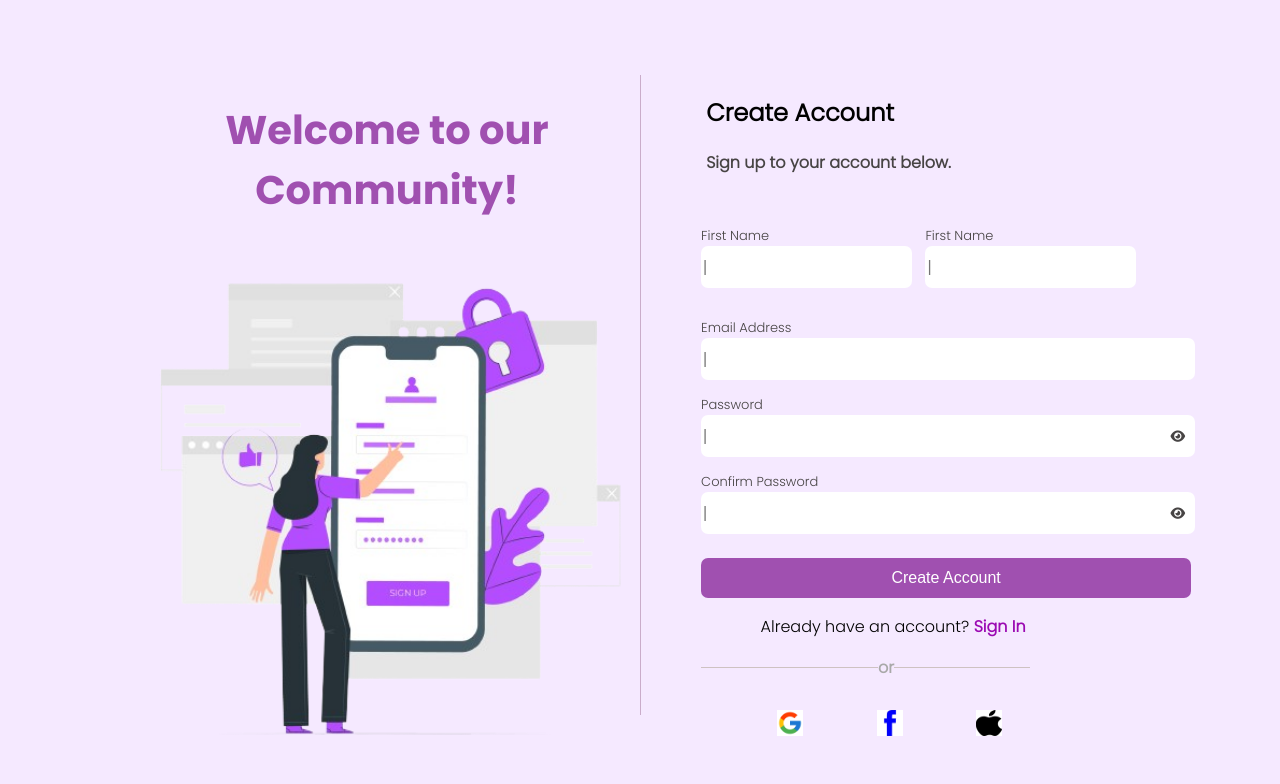
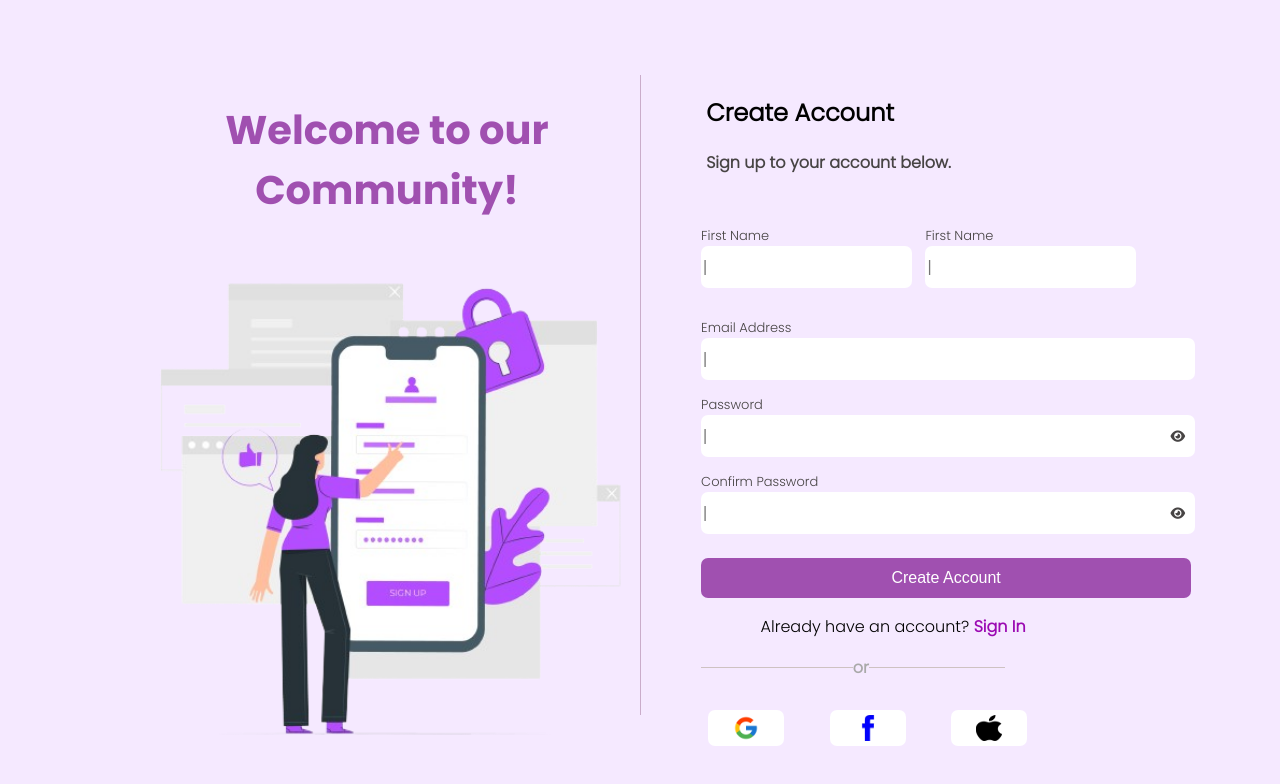
Before and after one commit to arsemagebremichael/SignUp_Page, a plain HTML site: page index.html in a window 1280 px wide. Drawn offline with Linux system fonts and the light colour scheme.

Commit message:
color changes and code edits

```diff
--- a/index.html
+++ b/index.html
@@ -6,7 +6,7 @@
     <link rel="stylesheet" href="style.css">
     <link rel="stylesheet" href="https://cdnjs.cloudflare.com/ajax/libs/font-awesome/6.4.0/css/all.min.css" integrity="sha512-iecdLmaskl7CVkqkXNQ/ZH/XLlvWZOJyj7Yy7tcenmpD1ypASozpmT/E0iPtmFIB46ZmdtAc9eNBvH0H/ZpiBw==" crossorigin="anonymous" referrerpolicy="no-referrer" />
 
-    <title>Document</title>
+    <title>Purple Sign Up page</title>
 </head>
 <body>
 <!-- #Container-->
@@ -60,11 +60,11 @@
                     <button type="button" id="button">Create Account</button>
                     </div>
 
-                    <!-- #Aready have an account options-->
+ <!-- #Aready have an account options-->
                     <p id="p3">Already have an account? <a href="" id="signn"> Sign In</a></p>
                     <p class="or">or</p>
-        <!--icons-->
-                    <div class="icons">
+<!--icons-->
+                 <div class="icons">
                             <a href="https://accounts.google.com/lifecycle/steps/signup/name?continue=https://mail.google.com/mail/&ddm=1&dsh=S1159147157:1741024694980037&ec=asw-gmail-hero-create&flowEntry=SignUp&flowName=GlifWebSignIn&service=mail&theme=glif&TL=ADgdZ7Qvw0d-SeqYwOO-FkLI_MEchHzOqAG1GZKa8ICwQx7pLGNf1MJfS8iPWynx">
                             <img src="images/google.png" id="google">
                             </a>
--- a/style.css
+++ b/style.css
@@ -10,7 +10,6 @@
 body{
     font-family: 'pop';
     background-color: #F5E9FF;
-    /* overflow: hidden; */
 
 }
 
@@ -35,53 +34,38 @@ h1{
     width: 100%;
     height: 84%;
     object-fit: cover;
-    /* padding: 0 20px ; */
+
 
 }
 .right{
-
-    /* margin-left: 100px; */
     margin-top: 5%;
     align-items: center;
     height: 100%;
     width: 50%;
-    border-left: 1px solid rgb(202, 172, 202);
-
-    /* padding-top: 0px; */
-    /* padding-right: 0; */
-}
+    border-left: 1px solid rgb(202, 172, 202);}
 
 h2{
-    margin-left: 13%;
-}
+    margin-left: 13%;}
+
 #p1{
     font-weight: bold;
     margin-left: 13%;
     margin-bottom: 10%;
-    color: rgb(71, 68, 68);
-}
+    color: rgb(71, 68, 68);}
 
 .left{
     align-items: center;
     justify-content: center;
-    /* display: block; */
     width: 50%;
-    height: 100%;
-    /* padding: 10px; */
-
-}
-
+    height: 100%;}
 
 input{
-
     height: 40px;
     margin-bottom: 15px;
     border: 1px gray;
     font-size: medium;
     outline-color: rgb(151, 72, 163);
-    border-radius: 7px;
-}
-
+    border-radius: 7px;}
 
 .side{
     margin-left: 12%;
@@ -89,35 +73,33 @@ input{
     color: rgb(71, 68, 68);
     display: flex;
     gap: 3%;
-    font-size: small;
+    font-size: small;}
 
-}
 .rest{
     margin-left: 12%;
     margin-top: 3%;
     color: rgb(71, 68, 68);
-    font-size: small;
+    font-size: small;}
 
-}
 #email{
-    width: 490px;
-}
+    width: 490px;}
+
 #password{
-    width: 490px;
-}
+    width: 490px;}
+
 .eye{
     width: 100;
     position: relative;
-    display: inline-block;
-}
+    display: inline-block;}
+
 .eye i{
     position: absolute;
     top: 0;
     right: 0;
     padding-right: 10px;
     padding-top: 15px;
-    cursor: pointer;
-}
+    cursor: pointer;}
+
 #button{
     margin-top: 2%;
     width: 490px;
@@ -127,13 +109,13 @@ input{
     border: none;
     font-size: medium;
     cursor: pointer;
-    border-radius: 7px;
-}
+    border-radius: 7px;}
+
 #button:hover{
     background-color: white;
     color: rgb(155, 9, 178);
-    border: 2px solid rgb(155, 9, 178);
-}
+    border: 2px solid rgb(155, 9, 178);}
+
 .or{
     position: relative;
     top: 50%;
@@ -142,39 +124,30 @@ input{
     color: darkgrey;
     font-size: 100%;
     align-items: center;
-    font-weight: 700;
-
-}
+    font-weight: 700;}
 
 .or:before{
     content: '';
     background-color: rgb(206, 194, 194);
     height: 1px;
     margin-left: 12%;
-    width: 35%;
-    align-items: center;
+    width: 30%;
+    align-items: center;}
 
-
-}
 .or:after{
     content: '';
     background-color: rgb(206, 194, 194);
     height: 1px;
     width: 27%;
-    align-items: center;
+    align-items: center;}
 
+#p3{
+   text-align: center;}
 
-
-}
-#p3{
-
-    text-align: center;
-}
 #p3 a{
     text-decoration: none;
     font-weight: bold;
-    color: rgb(155, 9, 178);
-}
+    color: rgb(155, 9, 178);}
 
 
 #p4{
@@ -185,35 +158,34 @@ input{
 .icons{
     margin-top: 30px;
     display: flex;
-    gap: 20%;
-    margin-left: 27%;
+    gap: 10%;
     border-width: 10%;
-}
+    justify-content: center;
+    margin-right: 10% ;}
+
 .icons img{
+    justify-content: center;
+    border-width: 20px;
     background-color: white;
-    height: 30px;
-    width: 30px;
+    padding: 5px 25px;
+    border-radius: 7px;}
 
-}
 #google{
     width: 26px;
     height: 26px;
     border: none;
-    color: white;
-}
+    color: white;}
+
 #facebook{
     width: 26px;
     height: 26px;
-
     border: none;
     color: white;
-    gap: 30px;
+    gap: 30px;}
 
-}
 #apple{
     width: 26px;
     height: 26px;
     justify-content: center;
     border: none;
-    color: white;
-}
+    color: white;}
```
